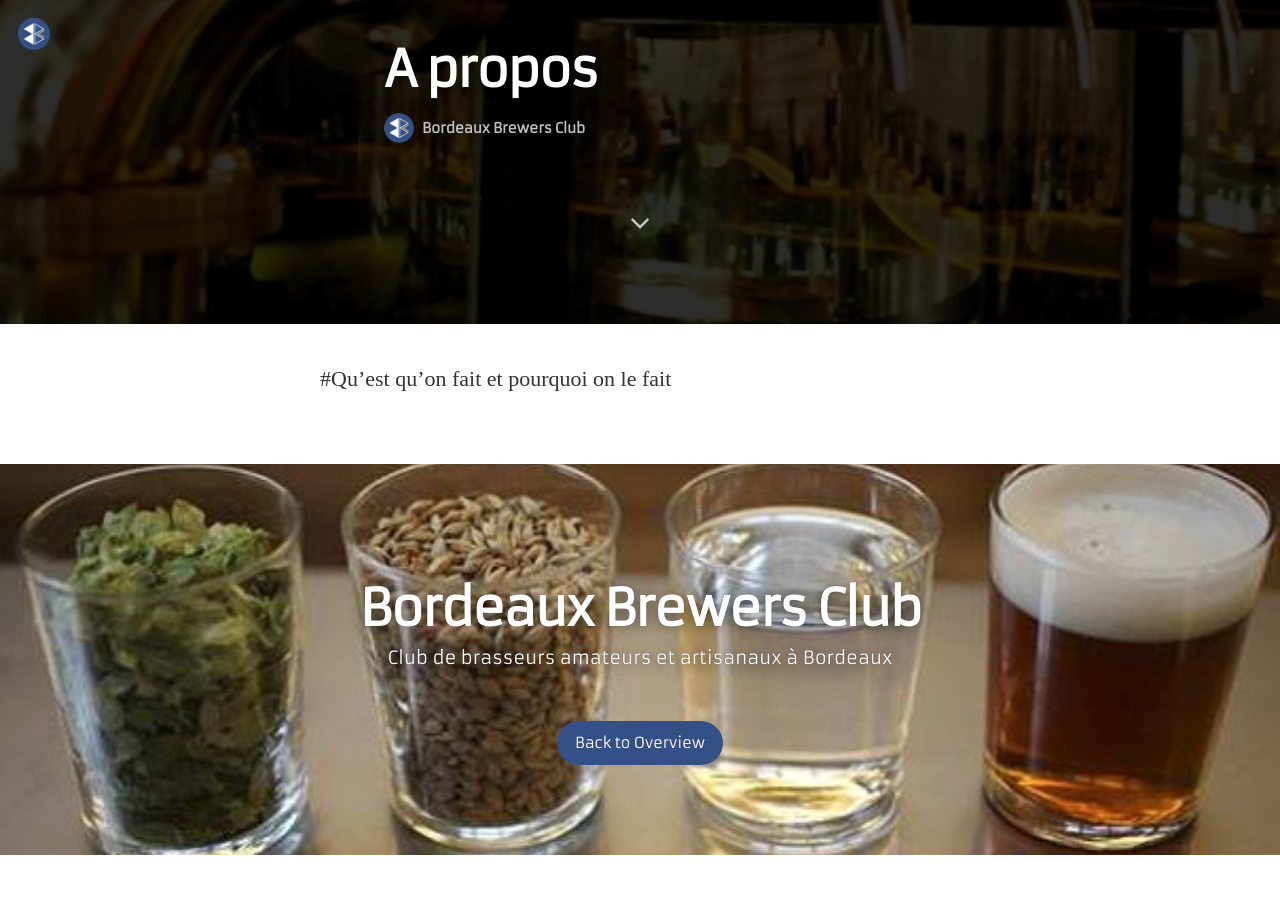
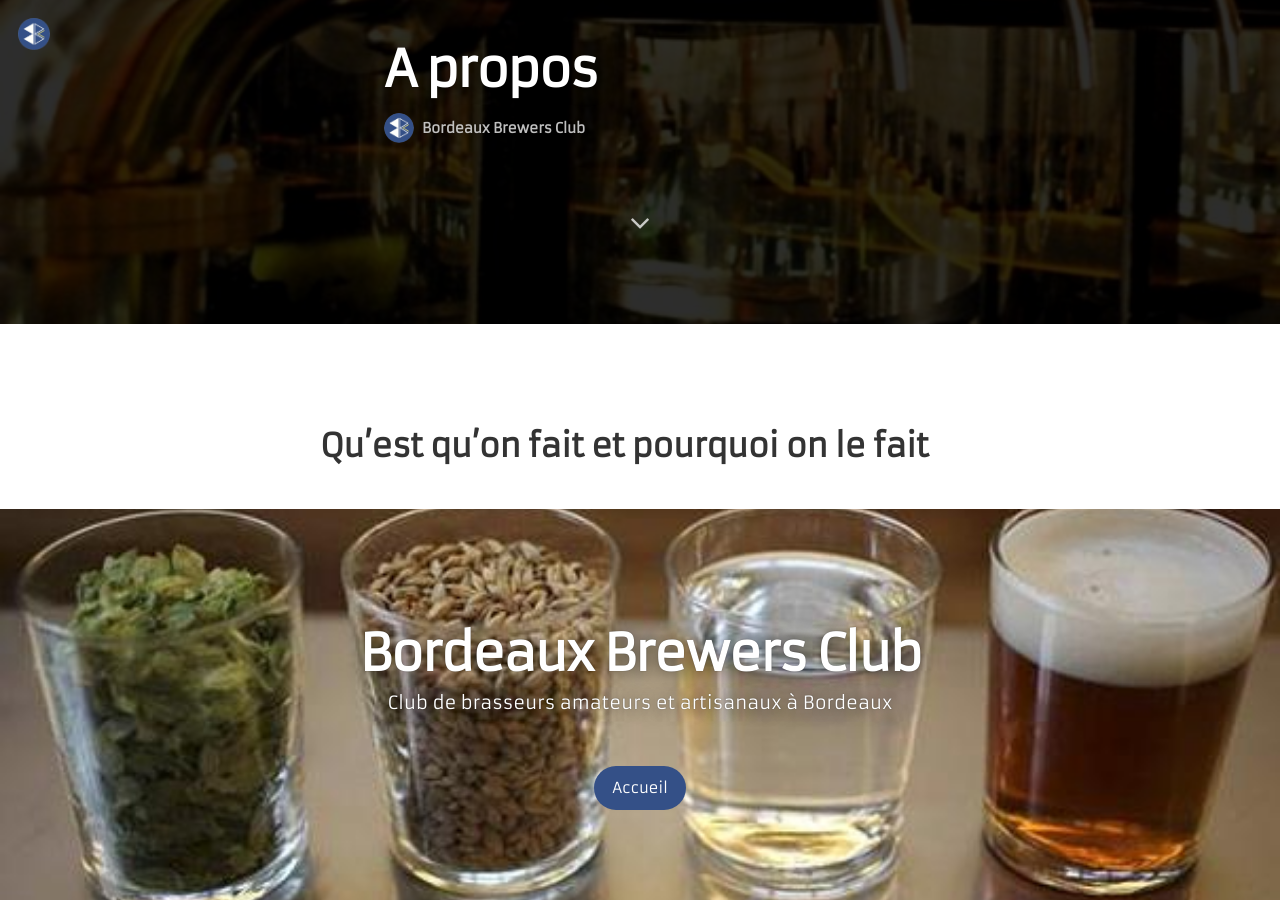
Before and after one commit to nostradamnit/bordeauxbrewers.club, a Jekyll site: the page built from about.md, in a window 1280 px wide and 900 px high, scrolled down 576 px. Built offline with Jekyll 4.4.1, drawn with Linux system fonts in a browser that asks for light colours; nearby versions of some CDN libraries; some web fonts are replaced; comment, search, counter and statistics services are not loaded; before the commit the page ends 1431 px from its top, so only the background shows below that.

Commit message:
ptit ajustements

```diff
--- a/_config.yml
+++ b/_config.yml
@@ -1,5 +1,5 @@
 # Build settings
-gems:
+plugins:
   - jemoji
   - jekyll-paginate
 
@@ -29,7 +29,7 @@
 #fill in disqus shortname to use disqus
 #disqus: disqus-shortname
 
-google_analytics: UA-105071211-1
+#google_analytics: UA-105071211-1
 
 # social icons and sharing options
 social:
--- a/_layouts/page.html
+++ b/_layouts/page.html
@@ -50,7 +50,7 @@
       <div class="inner">
         <h1 class="blog-title">{{ site.title }}</h1>
         <h2 class="blog-description">{{ site.description }}</h2>
-        <a href={{ "/" | prepend: site.baseurl }} class="btn">Back to Overview</a>
+        <a href={{ "/" | prepend: site.baseurl }} class="btn">Accueil</a>
       </div>
     </div>
     {% include javascripts.html %}
--- a/about.md
+++ b/about.md
@@ -5,4 +5,4 @@
 image: "/assets/images/taps.jpg"
 ---
 
-#Qu'est qu'on fait et pourquoi on le fait
+# Qu'est qu'on fait et pourquoi on le fait
```
